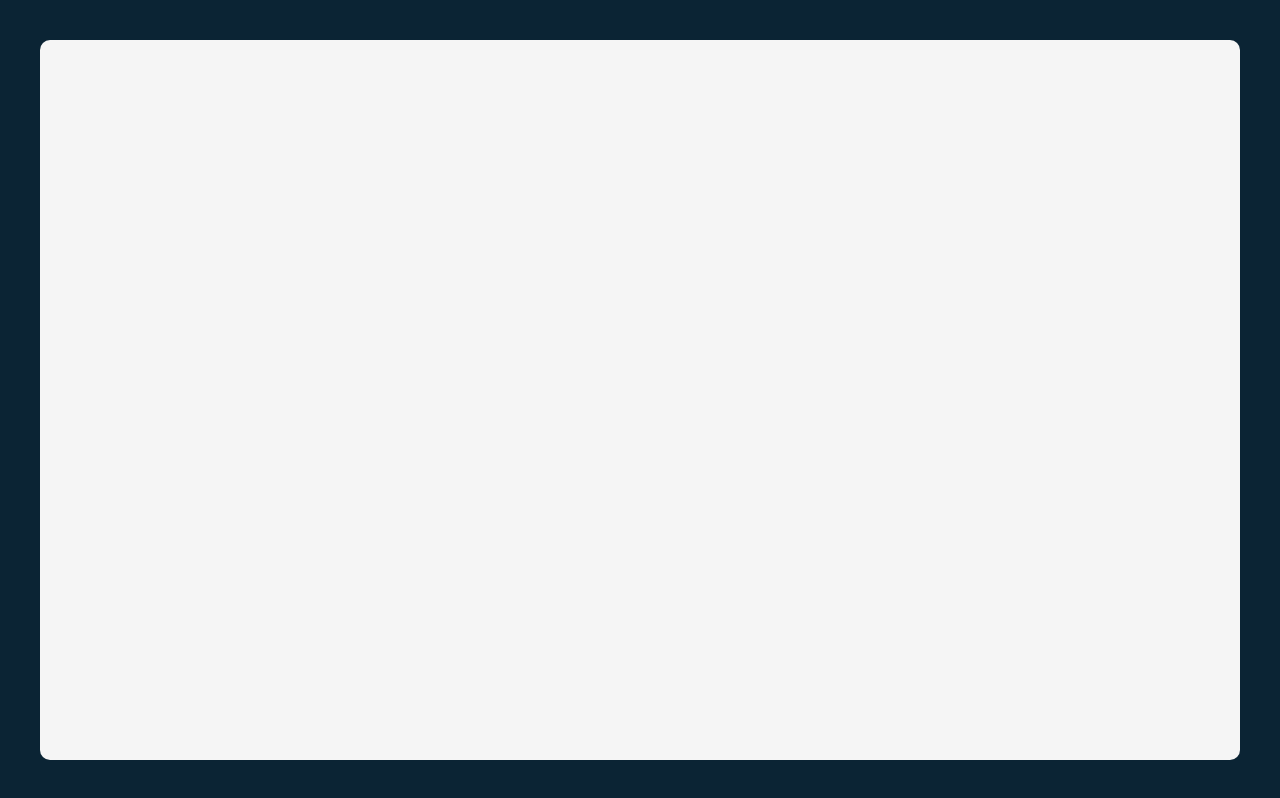
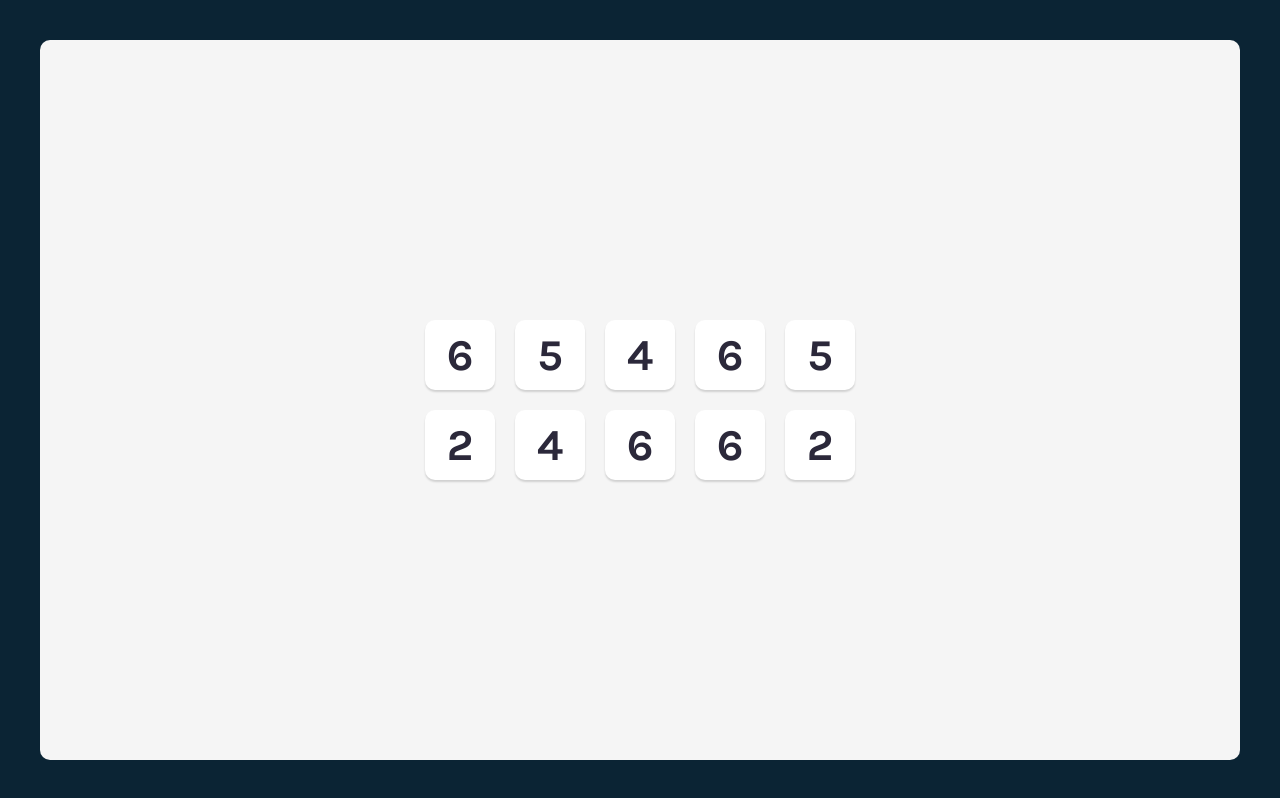
Before and after one commit to robsassack/tenzies, a React (Vite) app: page / in a window 1280 px wide. Built offline with nearby package versions, Linux system fonts and the light colour scheme.

Commit message:
Added dice with styling

```diff
--- a/src/App.css
+++ b/src/App.css
@@ -2,6 +2,7 @@
   box-sizing: border-box;
   margin: 0;
   padding: 0;
+  font-family: Karla, sans-serif;
 }
 
 html, body {
@@ -16,8 +17,41 @@ html, body {
 }
 
 main {
+  display: flex;
+  justify-content: center;
+  align-items: center;
   width: 100%;
   background-color: #f5f5f5;
   margin: 40px;
   border-radius: 10px;
 }
+
+.dice-container {
+  display: grid;
+  grid-template: auto auto / repeat(5, 1fr);
+  gap: 20px;
+  padding: 20px;
+}
+
+@media (max-width: 600px) {
+  .dice-container {
+    grid-template: auto auto / repeat(2, 1fr);
+  }
+}
+
+.die {
+  display: flex;
+  justify-content: center;
+  align-items: center;
+  background-color: white;
+  color: #2B283A;
+  text-align: center;
+  height: 70px;
+  width: 70px;
+  border-radius: 10px;
+  box-shadow: 0px 2px 2px rgba(0, 0, 0, 0.15);
+  font-weight: 700;
+  font-size: 2.75em;
+  user-select: none;
+  cursor: pointer;
+}
--- a/src/App.jsx
+++ b/src/App.jsx
@@ -1,9 +1,16 @@
-import './App.css'
+import Die from "./Die";
+import "./App.css";
 
 function App() {
+  let diceArr = [];
+  for (let i = 0; i < 10; i++) {
+    diceArr.push(<Die key={i} value={Math.floor(Math.random() * 6) + 1} />);
+  }
   return (
-    <main></main>
-  )
+    <main>
+      <div className='dice-container'>{diceArr}</div>
+    </main>
+  );
 }
 
-export default App
+export default App;
--- /dev/null
+++ b/src/Die.jsx
@@ -0,0 +1,5 @@
+function Die(props) {
+  return <div className='die'>{props.value}</div>;
+}
+
+export default Die;
```
